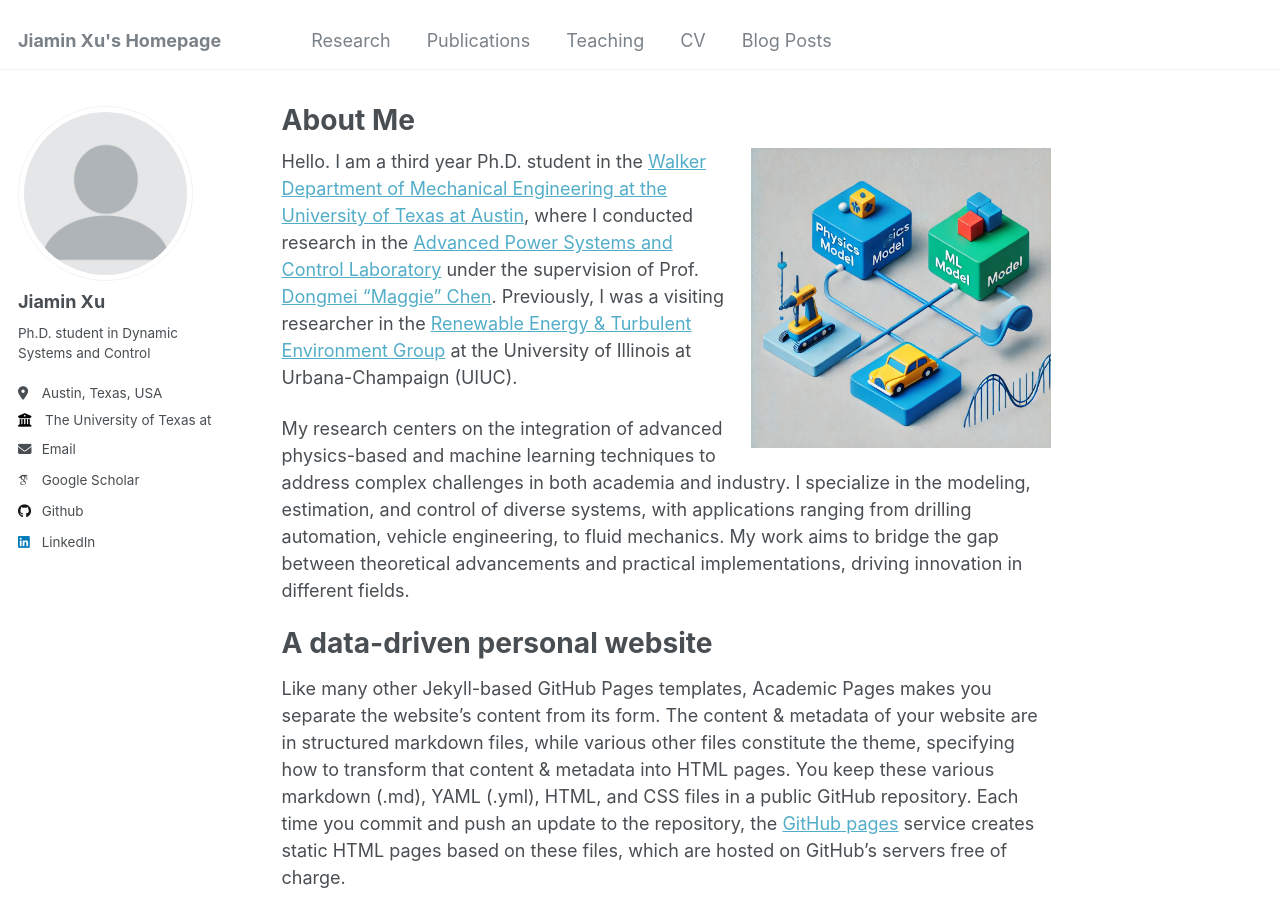
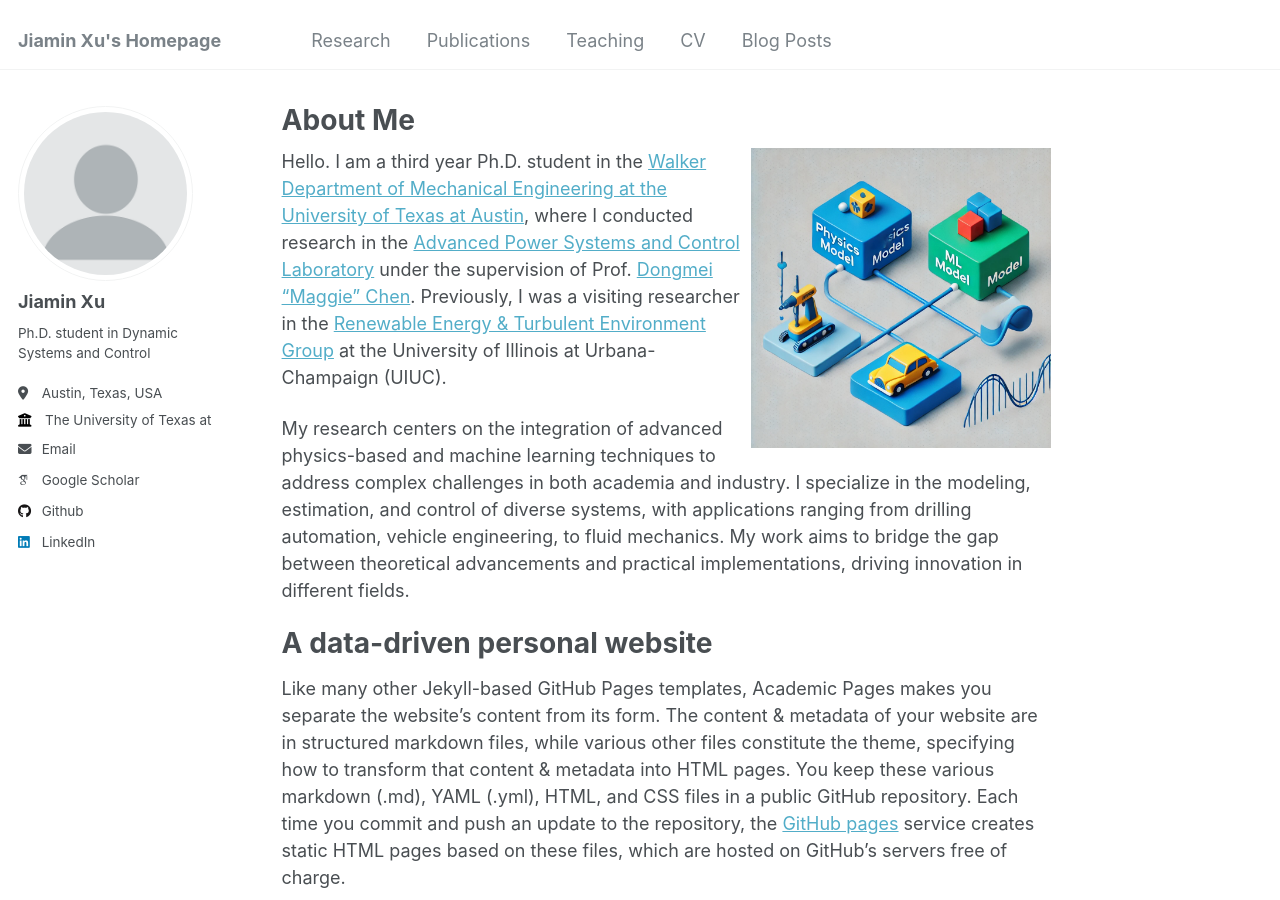
Before and after one commit to Jiaminx7/Website, a Jekyll site: the page built from _pages/about.md, in a window 1280 px wide and 900 px high. Built offline with Jekyll 4.4.1, drawn with Linux system fonts in a browser that asks for light colours; some web fonts are replaced.

Commit message:
Update about.md

```diff
--- a/_pages/about.md
+++ b/_pages/about.md
@@ -7,7 +7,7 @@ redirect_from:
   - /about.html
 ---
 
-![Research Illustration](/images/Background.png){: .align-right width="300px"}
+![Research Illustration](/images/Background.png){: style="float: right; width: 300px;"}
 Hello. I am a third year Ph.D. student in the [Walker Department of Mechanical Engineering at the University of Texas at Austin](https://www.me.utexas.edu/), where I conducted research in the [Advanced Power Systems and Control Laboratory](https://www.apscl.me.utexas.edu/) under the supervision of Prof. [Dongmei "Maggie" Chen](https://www.me.utexas.edu/people/faculty-directory/chen). Previously, I was a visiting researcher in the [Renewable Energy & Turbulent Environment Group](https://chamorro.mechse.illinois.edu/) at the University of Illinois at Urbana-Champaign (UIUC).
 
 My research centers on the integration of advanced physics-based and machine learning techniques to address complex challenges in both academia and industry. I specialize in the modeling, estimation, and control of diverse systems, with applications ranging from drilling automation, vehicle engineering, to fluid mechanics. My work aims to bridge the gap between theoretical advancements and practical implementations, driving innovation in different fields.
```
